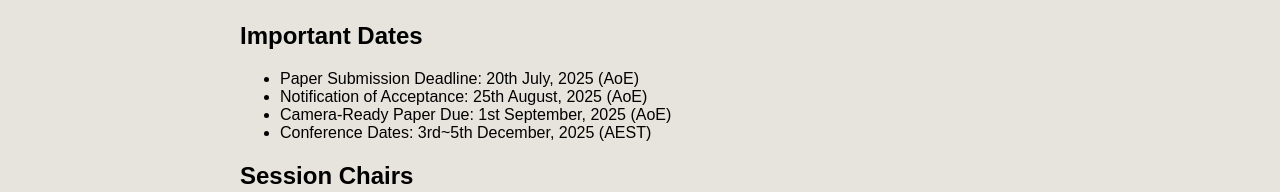
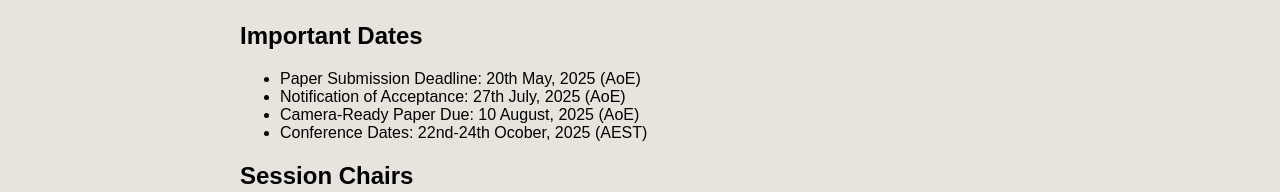
Before and after one commit to ai4scie/adma25molspec, a plain HTML site: page index.html in a window 1280 px wide. Shown: the part 2345-2537 px from the top of the page. Drawn offline with Linux system fonts and the light colour scheme.

Commit message:
Update index.html
update dates

```diff
--- a/index.html
+++ b/index.html
@@ -170,10 +170,10 @@
 
         <h2>Important Dates</h2>
         <ul>
-            <li>Paper Submission Deadline: 20th July, 2025 (AoE)</li>
-            <li>Notification of Acceptance: 25th August, 2025 (AoE)</li>
-            <li>Camera-Ready Paper Due: 1st September, 2025 (AoE)</li>
-            <li>Conference Dates: 3rd~5th December, 2025 (AEST)</li>
+            <li>Paper Submission Deadline: 20th May, 2025 (AoE)</li>
+            <li>Notification of Acceptance: 27th July, 2025 (AoE)</li>
+            <li>Camera-Ready Paper Due: 10 August, 2025 (AoE)</li>
+            <li>Conference Dates: 22nd-24th Ocober, 2025 (AEST)</li>
         </ul>
 
          <h2>Session Chairs</h2>
```
